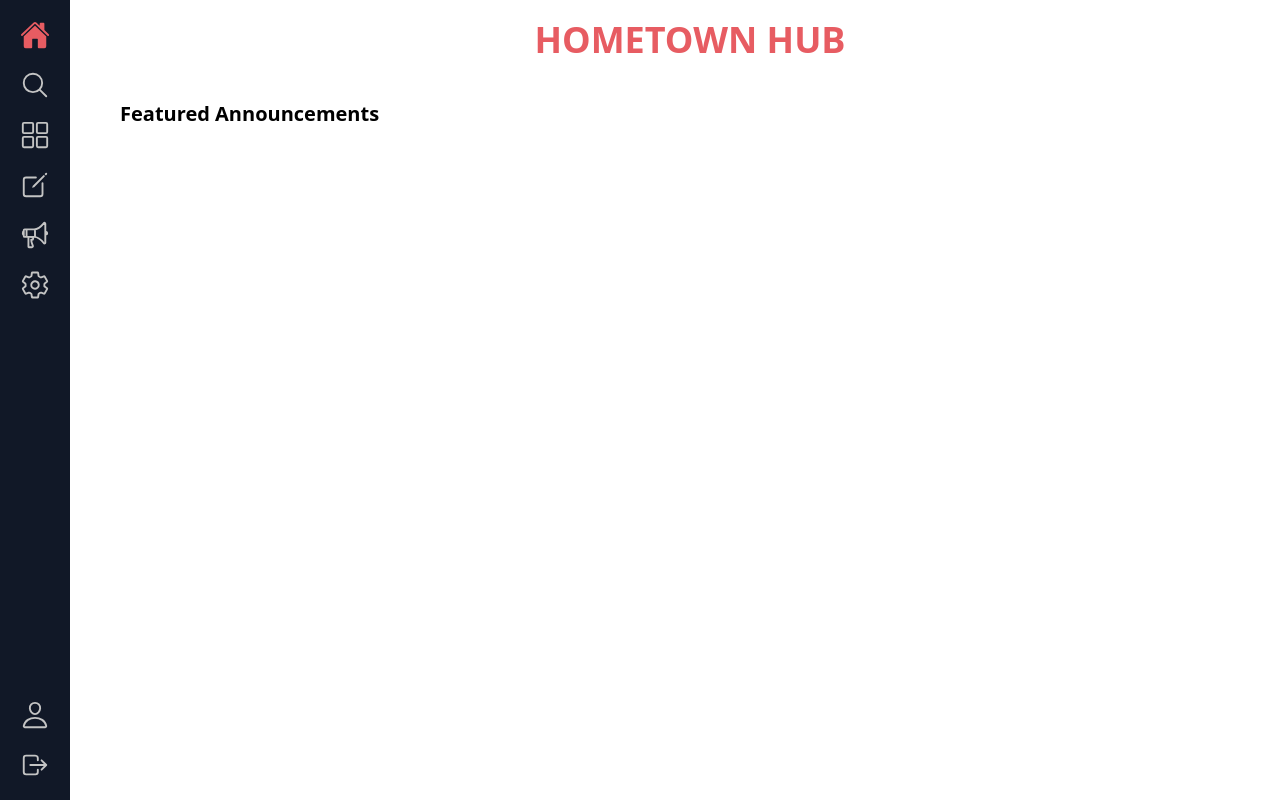
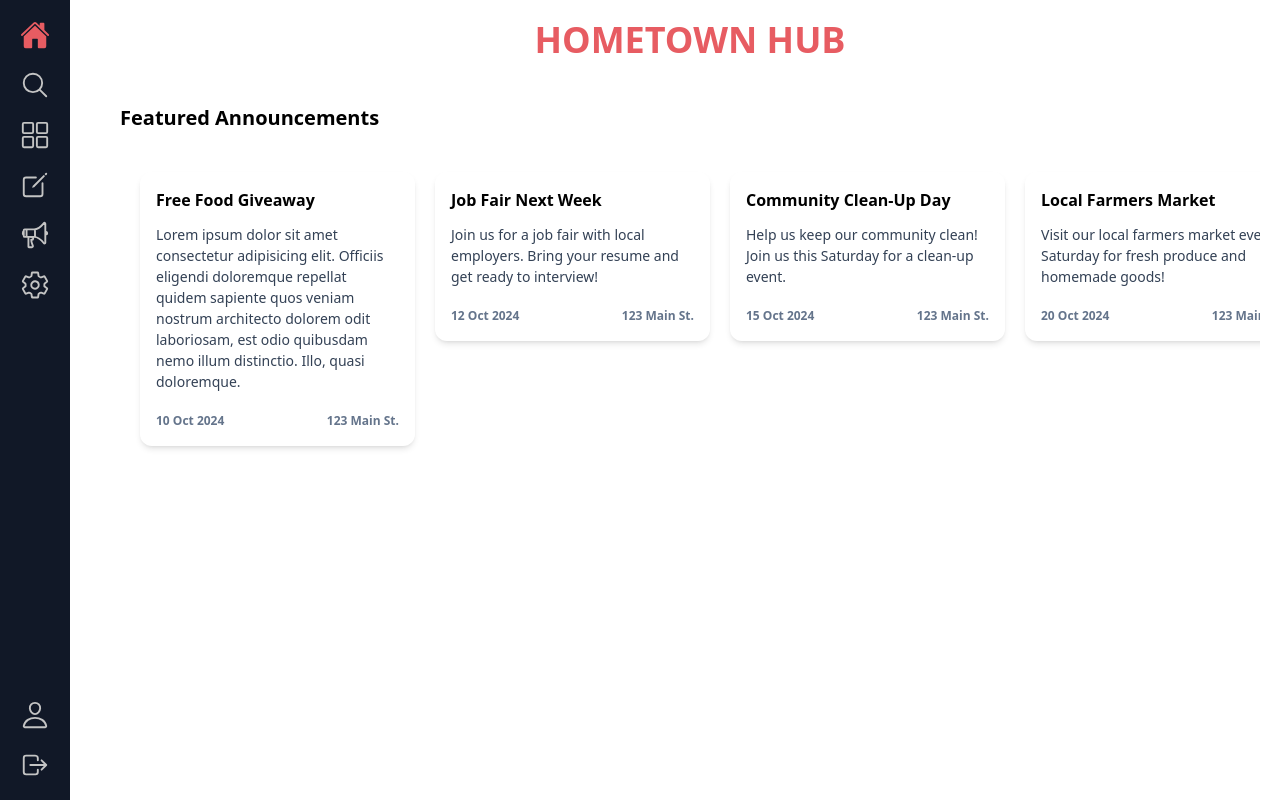
Before and after one commit to Zhanhu079/hometown-hub, a React (Vite) app: page / in a window 1280 px wide. Built offline with nearby package versions, Linux system fonts and the light colour scheme.

Commit message:
Create announcement card

```diff
--- /dev/null
+++ b/src/components/AnnouncementCard.jsx
@@ -0,0 +1,26 @@
+import PropTypes from 'prop-types';
+
+const AnnouncementCard = ({ title, description, date, location, featured }) => {
+  return (
+    <div className="w-[25%] p-4 flex flex-col justify-between h-full shadow-md rounded-xl flex-shrink-0">
+      <div>
+        <h1 className="font-semibold mb-3">{title}</h1>
+        <p className="text-[14px] text-slate-700">{description}</p>
+      </div>
+      <div className="mt-5 flex justify-between">
+        <p className="text-[12px] text-slate-500 font-semibold">{date}</p>
+        <p className="text-[12px] text-slate-500 font-semibold">{location}</p>
+      </div>
+    </div>
+  );
+};
+
+AnnouncementCard.propTypes = {
+  title: PropTypes.string.isRequired,
+  description: PropTypes.string.isRequired,
+  date: PropTypes.string.isRequired,
+  location: PropTypes.string.isRequired,
+  featured: PropTypes.bool
+};
+
+export default AnnouncementCard;
--- a/src/components/SideBar.jsx
+++ b/src/components/SideBar.jsx
@@ -21,70 +21,91 @@ const Navbar = () => {
   const location = useLocation(); // Get current route
 
   // Define active and inactive styles
-  const activeStyle = "text-mainOrange";  // For active routes
+  const activeStyle = "text-mainOrange"; // For active routes
   const inactiveStyle = "text-inactiveGray"; // For inactive routes
 
   return (
     <div className="fixed top-0 left-0 h-[100vh] flex flex-col justify-between bg-gray-900 p-5">
       {/* Top Icons */}
       <div className="flex flex-col gap-5">
-        <Link to={"/"}>
+        <Link to={"/"} className="relative flex items-center group">
           {location.pathname === "/" ? (
             <IoHome size={30} className={activeStyle} />
           ) : (
             <IoHomeOutline size={30} className={inactiveStyle} />
           )}
+          <span className="absolute left-full ml-2 p-1 bg-gray-800 text-white text-xs rounded opacity-0 group-hover:opacity-100 transition-opacity duration-200">
+            Home
+          </span>
         </Link>
 
-        <Link to={"/search"}>
+        <Link to={"/search"} className="relative flex items-center group">
           {location.pathname === "/search" ? (
             <IoSearch size={30} className={activeStyle} />
           ) : (
             <IoSearchOutline size={30} className={inactiveStyle} />
           )}
+          <span className="absolute left-full ml-2 p-1 bg-gray-800 text-white text-xs rounded opacity-0 group-hover:opacity-100 transition-opacity duration-200">
+            Search
+          </span>
         </Link>
 
-        <Link to={"/categories"}>
+        <Link to={"/categories"} className="relative flex items-center group">
           {location.pathname === "/categories" ? (
             <IoGrid size={30} className={activeStyle} />
           ) : (
             <IoGridOutline size={30} className={inactiveStyle} />
           )}
+          <span className="absolute left-full ml-2 p-1 bg-gray-800 text-white text-xs rounded opacity-0 group-hover:opacity-100 transition-opacity duration-200">
+            Categories
+          </span>
         </Link>
 
-        <Link to={"/create"}>
+        <Link to={"/create"} className="relative flex items-center group">
           {location.pathname === "/create" ? (
             <IoCreate size={30} className={activeStyle} />
           ) : (
             <IoCreateOutline size={30} className={inactiveStyle} />
           )}
+          <span className="absolute left-full ml-2 p-1 bg-gray-800 text-white text-xs rounded opacity-0 group-hover:opacity-100 transition-opacity duration-200">
+            Create
+          </span>
         </Link>
 
-        <Link to={"/new_announcement"}>
+        <Link to={"/new_announcement"} className="relative flex items-center group">
           {location.pathname === "/new_announcement" ? (
             <IoMegaphone size={30} className={activeStyle} />
           ) : (
             <IoMegaphoneOutline size={30} className={inactiveStyle} />
           )}
+          <span className="absolute left-full ml-2 p-1 bg-gray-800 text-white text-xs rounded opacity-0 group-hover:opacity-100 transition-opacity duration-200">
+            New Announcement
+          </span>
         </Link>
 
-        <Link to={"/settings"}>
+        <Link to={"/settings"} className="relative flex items-center group">
           {location.pathname === "/settings" ? (
             <IoSettings size={30} className={activeStyle} />
           ) : (
             <IoSettingsOutline size={30} className={inactiveStyle} />
           )}
+          <span className="absolute left-full ml-2 p-1 bg-gray-800 text-white text-xs rounded opacity-0 group-hover:opacity-100 transition-opacity duration-200">
+            Settings
+          </span>
         </Link>
       </div>
 
       {/* Bottom Icons */}
       <div className="flex flex-col gap-5">
-        <Link to={"/profile"}>
+        <Link to={"/profile"} className="relative flex items-center group">
           {location.pathname === "/profile" ? (
             <IoPerson size={30} className={activeStyle} />
           ) : (
             <IoPersonOutline size={30} className={inactiveStyle} />
           )}
+          <span className="absolute left-full ml-2 p-1 bg-gray-800 text-white text-xs rounded opacity-0 group-hover:opacity-100 transition-opacity duration-200">
+            Profile
+          </span>
         </Link>
         <IoLogOutOutline size={30} className={inactiveStyle} />
       </div>
--- a/src/index.css
+++ b/src/index.css
@@ -1,3 +1,30 @@
 @tailwind base;
 @tailwind components;
 @tailwind utilities;
+
+/* Custom Scrollbar for WebKit browsers */
+::-webkit-scrollbar {
+    width: 5px; /* Adjusted width of the scrollbar */
+    height: 5px; /* Adjusted height for horizontal scrollbar */
+}
+
+::-webkit-scrollbar-track {
+    background: #f1f1f1; /* Background of the track */
+    border-radius: 10px;
+}
+
+::-webkit-scrollbar-thumb {
+    background: #E75C62; /* Color of the scrollbar thumb */
+    border-radius: 10px;
+}
+
+/* Change color on hover */
+::-webkit-scrollbar-thumb:hover {
+    background: #eb2933; /* Darker color on hover */
+}
+
+/* Custom Scrollbar for Firefox */
+.scrollable-element {
+    scrollbar-color: #E75C62 #f1f1f1; /* Thumb color and track color */
+    scrollbar-width: thin; /* 'auto' or 'thin' */
+}
--- a/src/pages/Home.jsx
+++ b/src/pages/Home.jsx
@@ -1,14 +1,75 @@
+import AnnouncementCard from "../components/AnnouncementCard";
 
 const Home = () => {
+  // Array of announcement data
+  const announcements = [
+    {
+      title: "Free Food Giveaway",
+      description:
+        "Lorem ipsum dolor sit amet consectetur adipisicing elit. Officiis eligendi doloremque repellat quidem sapiente quos veniam nostrum architecto dolorem odit laboriosam, est odio quibusdam nemo illum distinctio. Illo, quasi doloremque.",
+      date: "10 Oct 2024",
+      location: "123 Main St.",
+      featured: true,
+    },
+    {
+      title: "Job Fair Next Week",
+      description:
+        "Join us for a job fair with local employers. Bring your resume and get ready to interview!",
+      date: "12 Oct 2024",
+      location: "123 Main St.",
+      featured: false,
+    },
+    {
+      title: "Community Clean-Up Day",
+      description:
+        "Help us keep our community clean! Join us this Saturday for a clean-up event.",
+      date: "15 Oct 2024",
+      location: "123 Main St.",
+      featured: true,
+    },
+    {
+      title: "Local Farmers Market",
+      description:
+        "Visit our local farmers market every Saturday for fresh produce and homemade goods!",
+      date: "20 Oct 2024",
+      location: "123 Main St.",
+      featured: false,
+    },
+    {
+      title: "Volunteer Opportunity",
+      description:
+        "Looking for volunteers to help with our community garden. Join us every Saturday!",
+      date: "25 Oct 2024",
+      location: "123 Main St.",
+      featured: false,
+    },
+  ];
+
   return (
     <div>
-      <h1 className="font-bold text-4xl text-center text-mainOrange">HOMETOWN HUB</h1>
+      <h1 className="font-bold text-4xl text-center text-mainOrange mb-11">
+        HOMETOWN HUB
+      </h1>
 
       <div>
-      <h3 className="font-semibold text-xl mt-10">Featured Announcements</h3>
+        <h3 className="font-semibold text-xl">Featured Announcements</h3>
+
+        {/* Container for horizontal scrolling */}
+        <div className="flex overflow-x-auto mt-5 space-x-5 p-5">
+          {announcements.map((announcement, index) => (
+            <AnnouncementCard
+              key={index}
+              title={announcement.title}
+              description={announcement.description}
+              date={announcement.date}
+              location={announcement.location}
+              featured={announcement.featured} // Pass the featured prop if necessary
+            />
+          ))}
+        </div>
       </div>
     </div>
-  )
-}
+  );
+};
 
-export default Home
+export default Home;
```
